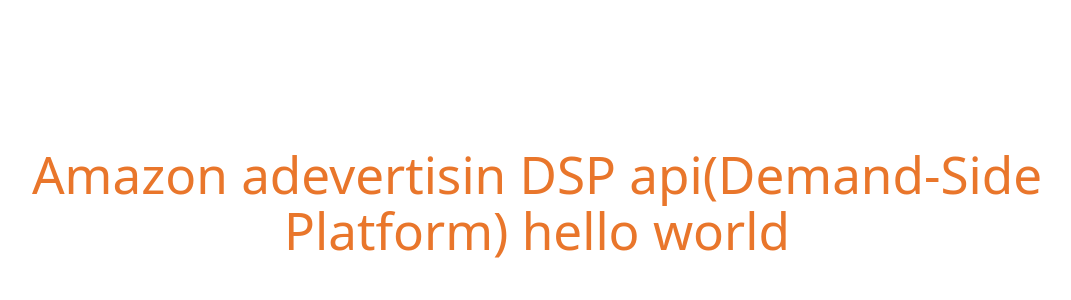
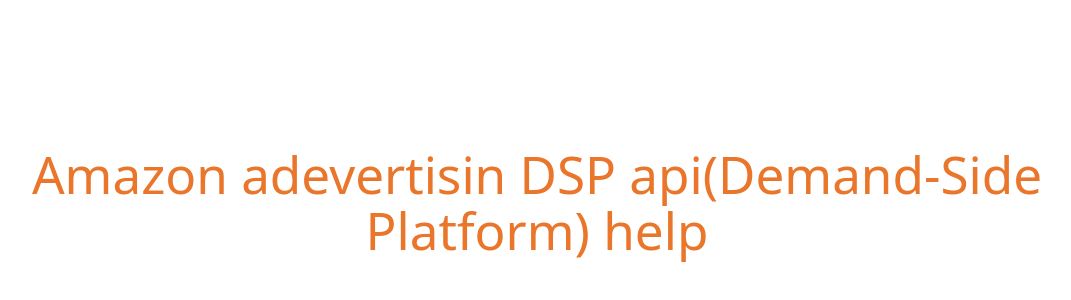
Before and after one commit to Nihalmk123/Amazon-dsp, a React (Vite) app: page / in a window 1280 px wide. Shown: the part 174-474 px from the top of the page, without its empty margins (103-1174 px from the left). Built offline with nearby package versions, Linux system fonts and the light colour scheme.

Commit message:
trigger runner

```diff
--- a/src/App.jsx
+++ b/src/App.jsx
@@ -4,7 +4,7 @@
 
   return (
     <>
-    <h1 className='mb-5' style={{color:'#E9762B'}}>Amazon adevertisin DSP api(Demand-Side Platform) hello world</h1>
+    <h1 className='mb-5' style={{color:'#E9762B'}}>Amazon adevertisin DSP api(Demand-Side Platform) help</h1>
 
     </>
   )
```
